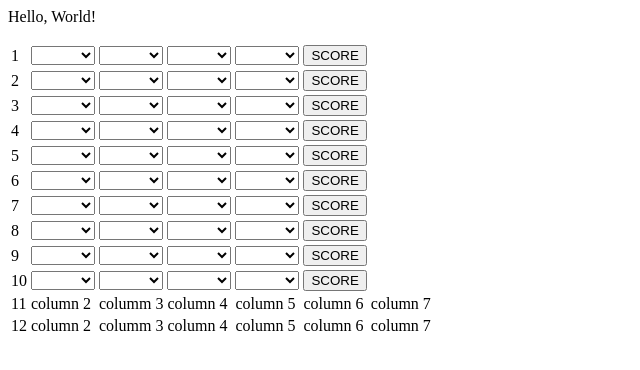
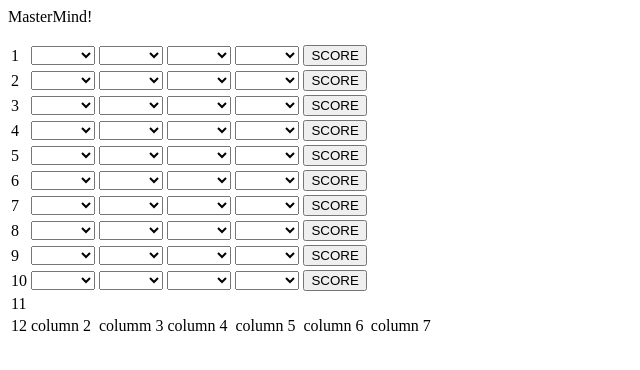
Before and after one commit to isaacmabueno/heregoesnothing, a plain HTML site: page index.html in a window 1280 px wide. Shown: the whole page, without its empty margins (0-640 px from the left). Drawn offline with Linux system fonts and the light colour scheme.

Commit message:
practicing commiting

```diff
--- a/app.js
+++ b/app.js
@@ -56,6 +56,6 @@
 	resultTd.textContent = result;
 
 	if (result == "XXXX") {
-		alert("hey, you won!");
+		alert("Hey, you won!");
 	}
 }
--- a/index.html
+++ b/index.html
@@ -5,10 +5,10 @@
 </head>
 
 <body>
-	<p>Hello, World!</p>
+	<p>MasterMind!</p>
 	<table>
 		<tr>
-			<td> 1 </td>
+				<td> 1 </td>
 			<td><select>
 					<option></option>
 					<option>black</option>
@@ -448,12 +448,12 @@
 			<td></td>
 		</tr><tr>
 			<td>11</td>
-			<td> column 2 </td>
-			<td> columm 3 </td>
-			<td>column 4</td>
-			<td>column 5</td>
-			<td>column 6</td>
-			<td>column 7 </td>
+			<td></td>
+			<td></td>
+			<td></td>
+			<td></td>
+			<td></td>
+			<td></td>
 		</tr><tr>
 			<td>12</td>
 			<td> column 2 </td>
@@ -463,6 +463,5 @@
 			<td>column 6</td>
 			<td>column 7 </td>
 		</tr>
-	</table>
 </body>
 </html>
```
Also changed, not shown: 1 other file.
